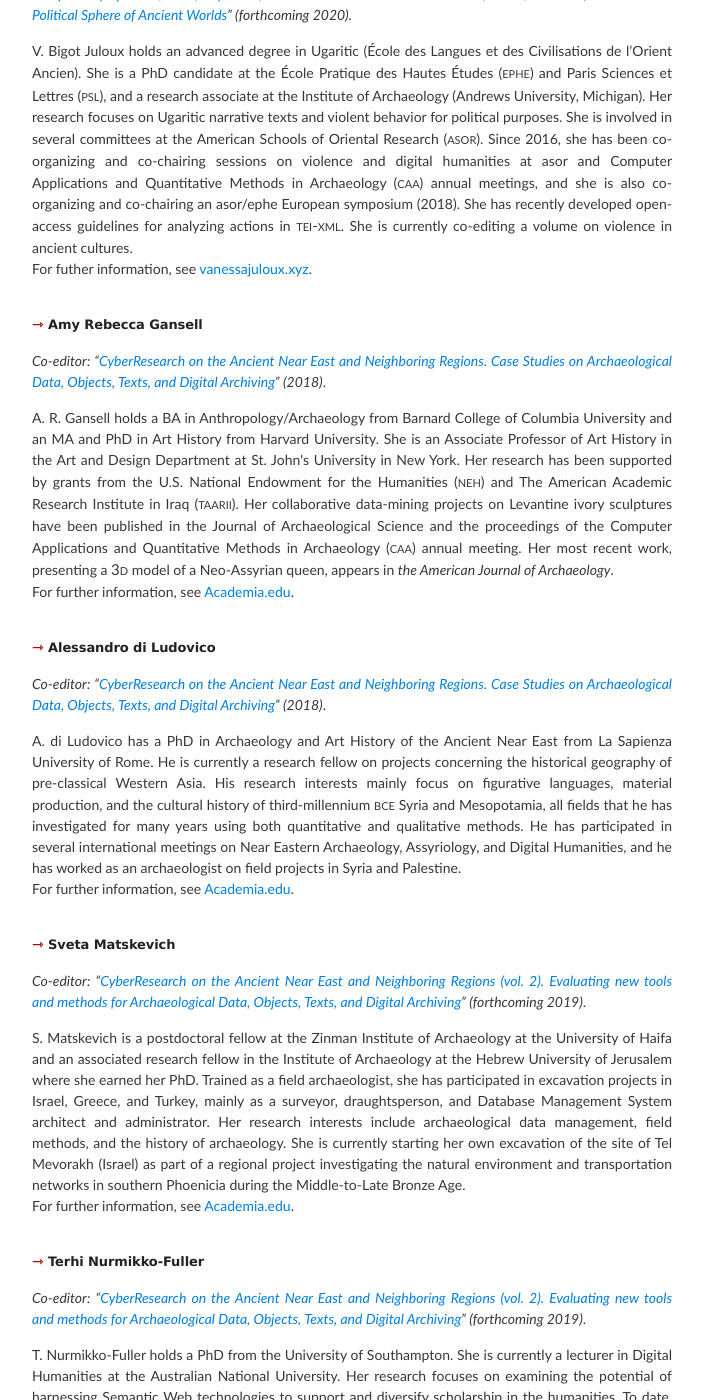
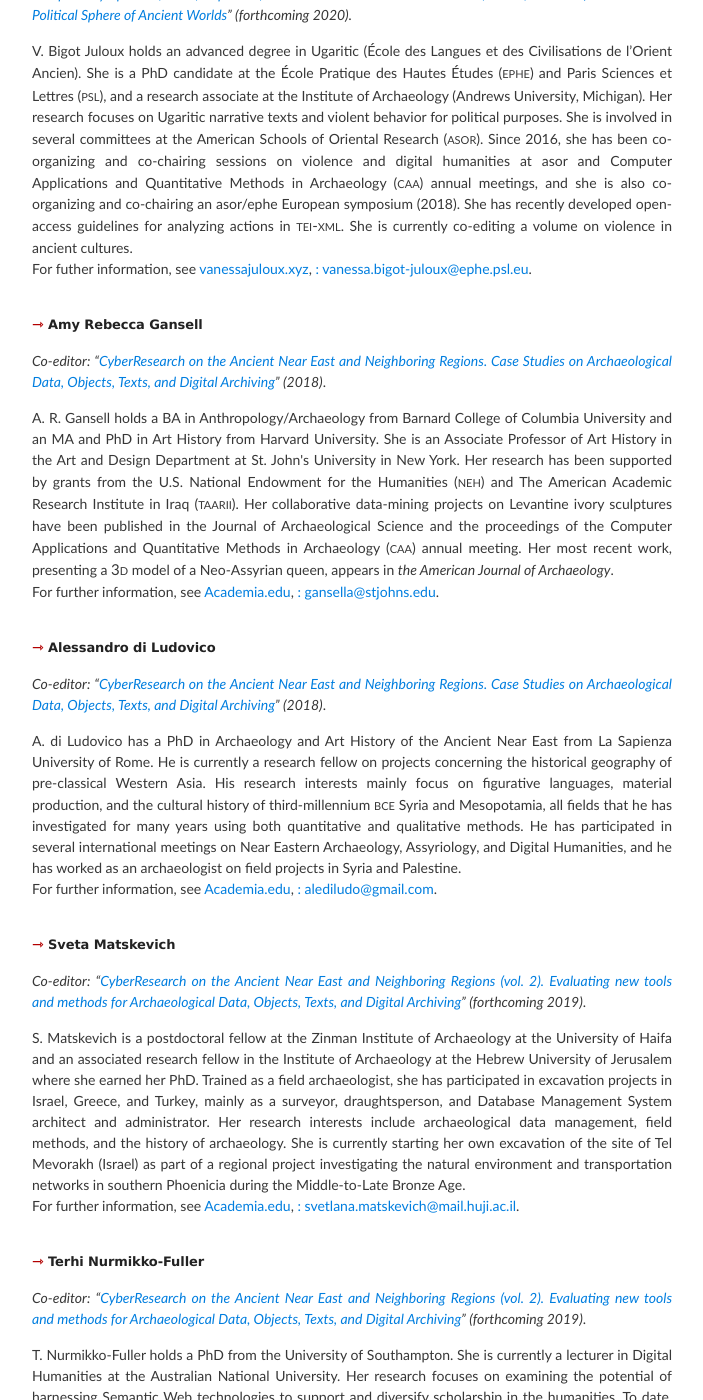
Before and after one commit to vbigot-juloux/ane-research-humanities, a Jekyll site: the page built from About.md, in a window 1280 px wide and 1400 px high, scrolled down 491 px. Shown: the whole window, without its empty margins (288-991 px from the left). Built offline with Jekyll 4.4.1, drawn with Linux system fonts in a browser that asks for light colours; the repository's description, which GitHub fills in, is left out; some of the changed text lies outside the part shown.

Commit message:
Update About.md

```diff
--- a/About.md
+++ b/About.md
@@ -9,36 +9,36 @@ _By (surnames) alphabetical order_
 <h3><a name="bigot-juloux"></a><span style="color:#b30000; font-size: 14px">&#8702;</span> Vanessa Bigot Juloux</h3>
 <p><em>Co-editor: “<a href="http://ane-research-humanities.science/docs/CyberResearch-vol1">CyberResearch on the Ancient Near East and Neighboring Regions. Case Studies on Archaeological Data, Objects, Texts, and Digital Archiving</a>” (2018), “<a href="http://ane-research-humanities.science/docs/CyberResearch-vol2">CyberResearch on the Ancient Near East and Neighboring Regions (vol. 2). Evaluating new tools and methods for Archaeological Data, Objects, Texts, and Digital Archiving</a>” (forthcoming 2019), “<a href="http://ane-research-humanities.science/docs/Violence-vol1">The Use of Violence in the Ancient Near East and Neighboring Regions: Case Studies on Texts, Images and Archaeology</a>” (forthcoming 2019), “<a href="http://ane-research-humanities.science/docs/ASOR-EPHE-PSL-European-Symposium">Les Actes of ASOR/EPHE-PSL European Symposium, Paris, Sept. 4-5, 2018. Collaborative Projects among European and International Scholars for the Study of Ancient Worlds Using Digital Approaches</a>” (forthcoming 2019), “<a href="http://ane-research-humanities.science/docs/ASOR-EPHE-PSL-European-Symposium">Les Actes of ASOR/EPHE-PSL European Symposium, Paris, Sept. 4-6, 2018. Interaction between Violence, Order, and Conflict within the Political Sphere of Ancient Worlds</a>” (forthcoming 2020).</em></p>
 <p style="padding-bottom: 20px">V. Bigot Juloux holds an advanced degree in Ugaritic (École des Langues et des Civilisations de l’Orient Ancien). She is a PhD candidate at the École Pratique des Hautes Études (<span class="small">ephe</span>) and Paris Sciences et Lettres (<span class="small">psl</span>), and a research associate at the Institute of Archaeology (Andrews University, Michigan). Her research focuses on Ugaritic narrative texts and violent behavior for political purposes. She is involved in several committees at the American Schools of Oriental Research (<span class="small">asor</span>). Since 2016, she has been co-organizing and co-chairing sessions on violence and digital humanities at asor and Computer Applications and Quantitative Methods in Archaeology (<span class="small">caa</span>) annual meetings, and she is also co-organizing and co-chairing an asor/ephe European symposium (2018). She has recently developed open-access guidelines for analyzing actions in <span class="small">tei-xml</span>. She is currently co-editing a volume on violence in ancient cultures.<br />
-For futher information, see <a href="http://vanessajuloux.xyz" target="_blank">vanessajuloux.xyz</a>.</p>
+For futher information, see <a href="http://vanessajuloux.xyz" target="_blank">vanessajuloux.xyz</a>, <a href="mailto:vanessa.bigot-juloux@ephe.psl.eu">: vanessa.bigot-juloux@ephe.psl.eu</a>.</p>
 
 <h3><a name="gansell"></a><span style="color:#b30000; font-size: 14px">&#8702;</span> Amy Rebecca Gansell</h3>
 <p><em>Co-editor: “<a href="http://ane-research-humanities.science/docs/CyberResearch-vol1">CyberResearch on the Ancient Near East and Neighboring Regions. Case Studies on Archaeological Data, Objects, Texts, and Digital Archiving</a>” (2018)</em>. </p>
 <p style="padding-bottom: 20px">A. R. Gansell holds a BA in Anthropology/Archaeology from Barnard College of Columbia University and an MA and PhD in Art History from Harvard University. She is an Associate Professor of Art History in the Art and Design Department at St. John's University in New York. Her research has been supported by grants from   the U.S. National Endowment for the Humanities (<span class="small">neh</span>) and The American Academic Research Institute in Iraq (<span class="small">taarii</span>). Her collaborative data-mining projects on Levantine ivory sculptures have been published in the Journal of Archaeological Science and the proceedings of the Computer Applications and Quantitative Methods in Archaeology (<span class="small">caa</span>) annual meeting. Her most recent work, presenting a <span class="small">3d</span> model of a Neo-Assyrian queen, appears in <em>the American Journal of Archaeology</em>.<br />
-For further information, see <a href="https://stjohns.academia.edu/AmyRebeccaGansell" target="_blank">Academia.edu</a>.</p>
+For further information, see <a href="https://stjohns.academia.edu/AmyRebeccaGansell" target="_blank">Academia.edu</a>,  <a href="mailto:gansella@stjohns.edu">: gansella@stjohns.edu</a>.</p>
 
 <h3><a name="ludovico"></a><span style="color:#b30000; font-size: 14px">&#8702;</span> Alessandro di Ludovico</h3>
 <p><em>Co-editor: “<a href="http://ane-research-humanities.science/docs/CyberResearch-vol1">CyberResearch on the Ancient Near East and Neighboring Regions. Case Studies on Archaeological Data, Objects, Texts, and Digital Archiving</a>” (2018)</em>. </p>
 <p style="padding-bottom: 20px">A. di Ludovico has a PhD in Archaeology and Art History of the Ancient Near East from La Sapienza University of Rome. He is currently a research fellow on projects concerning the historical geography of pre-classical Western Asia. His research interests mainly focus on figurative languages, material production, and the cultural history of third-millennium <span class="small">bce</span> Syria and Mesopotamia, all fields that he has investigated for many years using both quantitative and qualitative methods. He has participated in several international meetings on Near Eastern Archaeology, Assyriology, and Digital Humanities, and he has worked as an archaeologist on field projects in Syria and Palestine.<br />
-For further information, see <a href="https://uniroma1.academia.edu/AlessandroDiLudovico" target="_blank">Academia.edu</a>.</p>
+For further information, see <a href="https://uniroma1.academia.edu/AlessandroDiLudovico" target="_blank">Academia.edu</a>, <a href="mailto:alediludo@gmail.com">: alediludo@gmail.com</a>.</p>
 
 <h3><a name="matskevich"></a><span style="color:#b30000; font-size: 14px">&#8702;</span> Sveta Matskevich</h3>
 <p><em>Co-editor: “<a href="http://ane-research-humanities.science/docs/CyberResearch-vol2">CyberResearch on the Ancient Near East and Neighboring Regions (vol. 2). Evaluating new tools and methods for Archaeological Data, Objects, Texts, and Digital Archiving</a>” (forthcoming 2019)</em>. </p>
 <p style="padding-bottom: 20px">S. Matskevich is a postdoctoral fellow at the Zinman Institute of Archaeology at the University of Haifa and an associated research fellow in the Institute of Archaeology at the Hebrew University of Jerusalem where she earned her PhD. Trained as a field archaeologist, she has participated in excavation projects in Israel, Greece, and Turkey, mainly as a surveyor, draughtsperson, and Database Management System architect and administrator. Her research interests include archaeological
 data management, field methods, and the history of archaeology. She is currently starting her own excavation of the site of Tel Mevorakh (Israel) as part of a regional project investigating the natural environment and transportation networks in southern Phoenicia during the Middle-to-Late Bronze Age.<br />
-For further information, see <a href="https://huji.academia.edu/SvetaMatskevich" target="_blank">Academia.edu</a>.</p>
+For further information, see <a href="https://huji.academia.edu/SvetaMatskevich" target="_blank">Academia.edu</a>, <a href="mailto:svetlana.matskevich@mail.huji.ac.il">: svetlana.matskevich@mail.huji.ac.il</a>.</p>
 
 <h3><a name="nurmikko-fuller"></a><span style="color:#b30000; font-size: 14px">&#8702;</span> Terhi Nurmikko-Fuller</h3>
 <p><em>Co-editor: “<a href="http://ane-research-humanities.science/docs/CyberResearch-vol2">CyberResearch on the Ancient Near East and Neighboring Regions (vol. 2). Evaluating new tools and methods for Archaeological Data, Objects, Texts, and Digital Archiving</a>” (forthcoming 2019)</em>. </p>
 <p style="padding-bottom: 20px">T. Nurmikko-Fuller holds a PhD from the University of Southampton. She is currently a lecturer in Digital Humanities at the Australian National University. Her research focuses on examining the potential of harnessing Semantic Web technologies to support and diversify scholarship in the humanities. To date, she has published on the use of Linked Open Data with musicological and library metadata; on the
 ontological representation of the narrative structure, philological, bibliographical, and museological data of ancient Mesopotamian literary compositions; and on the roles gamification and informal online environments can play in facilitating the learning process. Terhi was selected as a Fellow of the Software Sustainability Institute in 2016 and has visiting scholar status at the University of Oxford e-Research Centre.<br />
-For further information, see <a href="https://anu-au.academia.edu/TerhiNurmikkoFuller" target="_blank">Academia.edu</a>.</p>
+For further information, see <a href="https://anu-au.academia.edu/TerhiNurmikkoFuller" target="_blank">Academia.edu</a>, <a href="mailto:terhi.nurmikko-fuller@anu.edu.au">: terhi.nurmikko-fuller@anu.edu.au</a>.</p>
 
 <h3><a name="pace"></a><span style="color:#b30000; font-size: 14px">&#8702;</span> Leann Pace</h3>
 <p><em>Co-editor: “<a href="http://ane-research-humanities.science/docs/Violence-vol1">The Use of Violence in the Ancient Near East and Neighboring Regions: Case Studies on Texts, Images and Archaeology</a>” (forthcoming 2019)</em>. </p>
 <p style="padding-bottom: 20px"><br />
-For further information, see <a href="https://wfu.academia.edu/LeannPace" target="_blank">Academia.edu</a>.</p>
+For further information, see <a href="https://wfu.academia.edu/LeannPace" target="_blank">Academia.edu</a>, <a href="mailto:pacelc@wfu.edu">: pacelc@wfu.edu</a>.</p>
 
 <h3><a name="younker"></a><span style="color:#b30000; font-size: 14px">&#8702;</span> Randall W. Younker</h3>
 <p><em>Co-editor: “<a href="http://ane-research-humanities.science/docs/ASOR-EPHE-PSL-European-Symposium">Les Actes of ASOR/EPHE-PSL European Symposium, Paris, Sept. 4-5, 2018. Collaborative Projects among European and International Scholars for the Study of Ancient Worlds Using Digital Approaches</a>” (forthcoming 2019), “<a href="http://ane-research-humanities.science/docs/ASOR-EPHE-PSL-European-Symposium">Les Actes of ASOR/EPHE-PSL European Symposium, Paris, Sept. 4-6, 2018. Interaction between Violence, Order, and Conflict within the Political Sphere of Ancient Worlds</a>” (forthcoming 2020)</em>. </p>
 <p>R. W. Younker is a Professor (Archaeology and History of Antiquity), Director of Ph.D. (Biblical and Ancient Near Eastern Archaeology) Program at Andrews University, and Director of the Institute of Archaeology. He is also chair of ASOR Membership and Outreach committee.<br />
-For further information, see <a href="https://www.andrews.edu/sem/faculty_staff/faculty/randall-younker.html" target="_blank">Academia.edu</a>.</p>
+For further information, see <a href="https://www.andrews.edu/sem/faculty_staff/faculty/randall-younker.html" target="_blank">Academia.edu</a>, <a href="mailto:younker@andrews.edu">: younker@andrews.edu</a>.</p>
```
